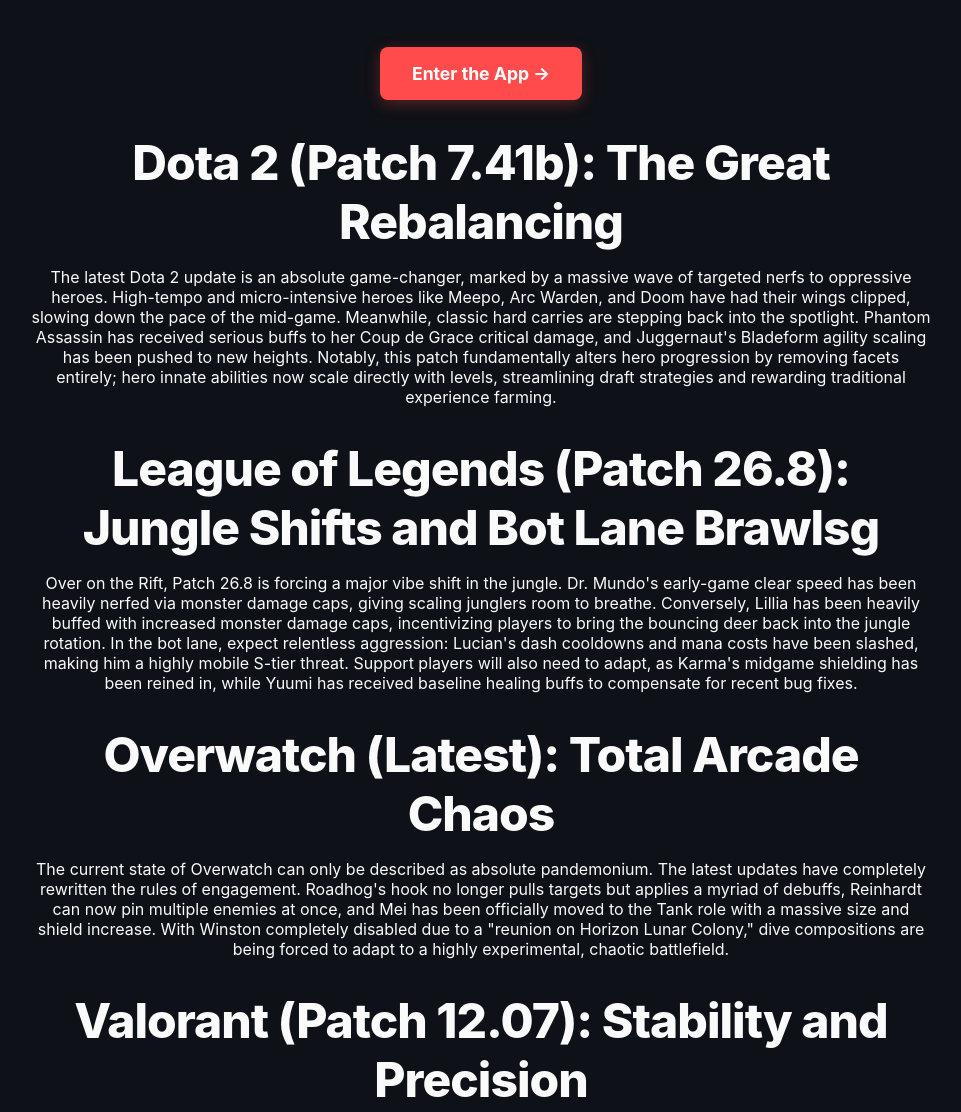
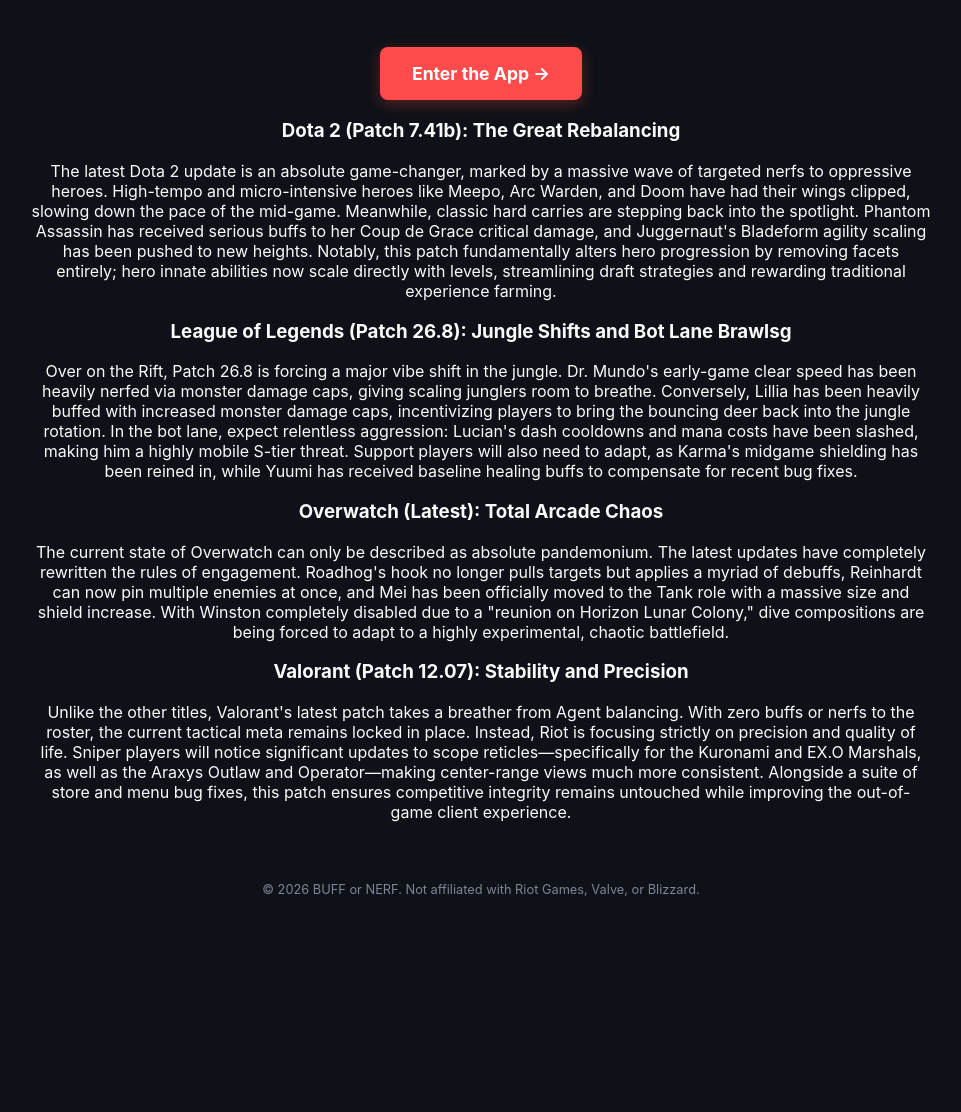
Before and after one commit to kjfranklin/buffornerf_landingpage, a plain HTML site: page index.html in a window 1280 px wide. Shown: the part 442-1554 px from the top of the page, without its empty margins (159-1120 px from the left). After the commit the page ends 1379 px from the top, so only its background shows below. Drawn offline with Linux system fonts and the light colour scheme.

Commit message:
Update index.html

```diff
--- a/index.html
+++ b/index.html
@@ -147,16 +147,16 @@
 
         <a href="https://app.buffornerf.net" class="cta-button">Enter the App →</a>
 
-        <h1>Dota 2 (Patch 7.41b): The Great Rebalancing</h1>
+        <h3>Dota 2 (Patch 7.41b): The Great Rebalancing</h3>
         <p>The latest Dota 2 update is an absolute game-changer, marked by a massive wave of targeted nerfs to oppressive heroes. High-tempo and micro-intensive heroes like Meepo, Arc Warden, and Doom have had their wings clipped, slowing down the pace of the mid-game. Meanwhile, classic hard carries are stepping back into the spotlight. Phantom Assassin has received serious buffs to her Coup de Grace critical damage, and Juggernaut's Bladeform agility scaling has been pushed to new heights. Notably, this patch fundamentally alters hero progression by removing facets entirely; hero innate abilities now scale directly with levels, streamlining draft strategies and rewarding traditional experience farming.
 </p>
-        <h1>League of Legends (Patch 26.8): Jungle Shifts and Bot Lane Brawlsg</h1>
+        <h3>League of Legends (Patch 26.8): Jungle Shifts and Bot Lane Brawlsg</h3>
         <p>Over on the Rift, Patch 26.8 is forcing a major vibe shift in the jungle. Dr. Mundo's early-game clear speed has been heavily nerfed via monster damage caps, giving scaling junglers room to breathe. Conversely, Lillia has been heavily buffed with increased monster damage caps, incentivizing players to bring the bouncing deer back into the jungle rotation. In the bot lane, expect relentless aggression: Lucian's dash cooldowns and mana costs have been slashed, making him a highly mobile S-tier threat. Support players will also need to adapt, as Karma's midgame shielding has been reined in, while Yuumi has received baseline healing buffs to compensate for recent bug fixes.
 </p>
-        <h1>Overwatch (Latest): Total Arcade Chaos</h1>
+        <h3>Overwatch (Latest): Total Arcade Chaos</h3>
         <p>The current state of Overwatch can only be described as absolute pandemonium. The latest updates have completely rewritten the rules of engagement. Roadhog's hook no longer pulls targets but applies a myriad of debuffs, Reinhardt can now pin multiple enemies at once, and Mei has been officially moved to the Tank role with a massive size and shield increase. With Winston completely disabled due to a "reunion on Horizon Lunar Colony," dive compositions are being forced to adapt to a highly experimental, chaotic battlefield.
 </p>
-        <h1>Valorant (Patch 12.07): Stability and Precision</h1>
+        <h3>Valorant (Patch 12.07): Stability and Precision</h3>
         <p>Unlike the other titles, Valorant's latest patch takes a breather from Agent balancing. With zero buffs or nerfs to the roster, the current tactical meta remains locked in place. Instead, Riot is focusing strictly on precision and quality of life. Sniper players will notice significant updates to scope reticles—specifically for the Kuronami and EX.O Marshals, as well as the Araxys Outlaw and Operator—making center-range views much more consistent. Alongside a suite of store and menu bug fixes, this patch ensures competitive integrity remains untouched while improving the out-of-game client experience.
 </p>
 
```
